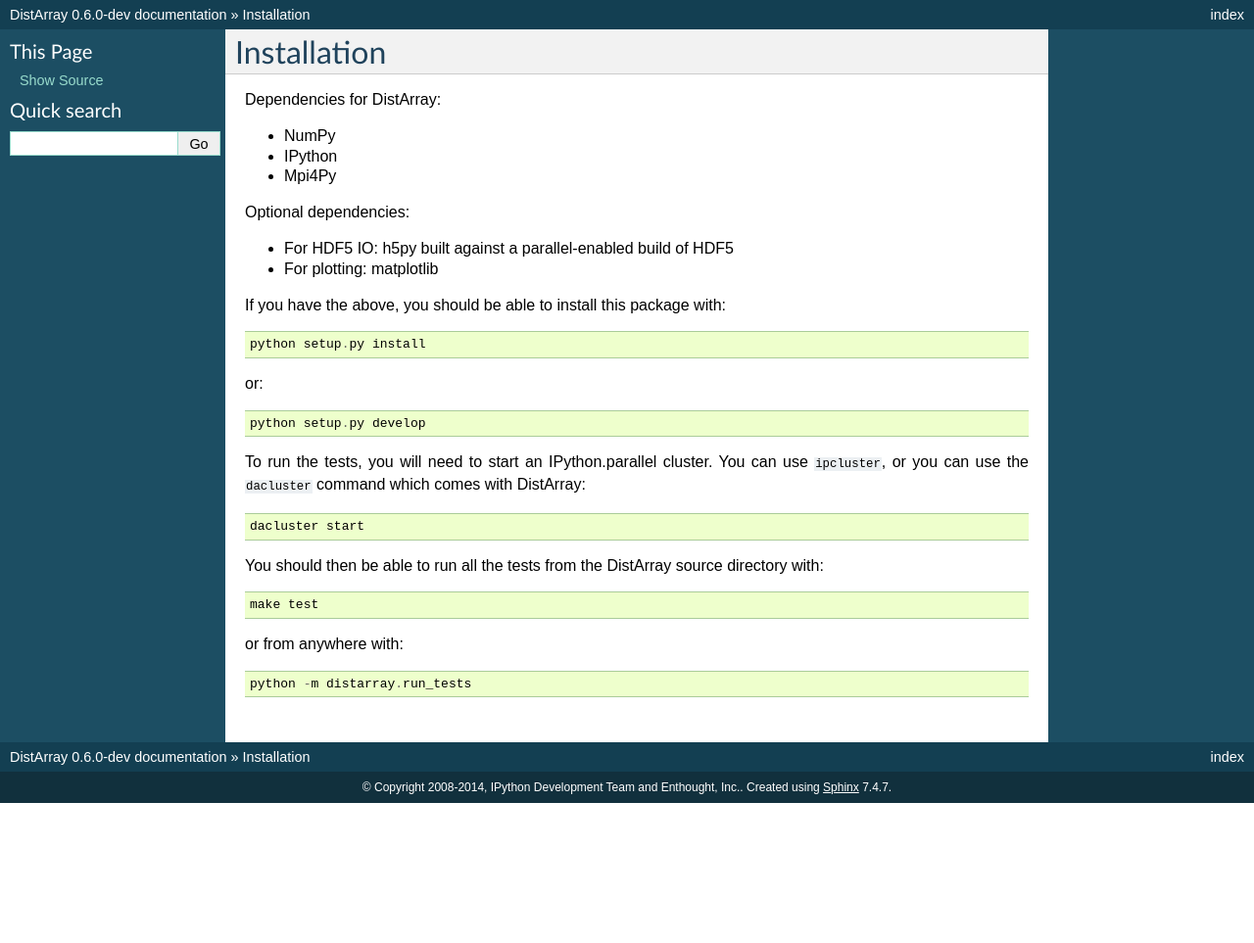
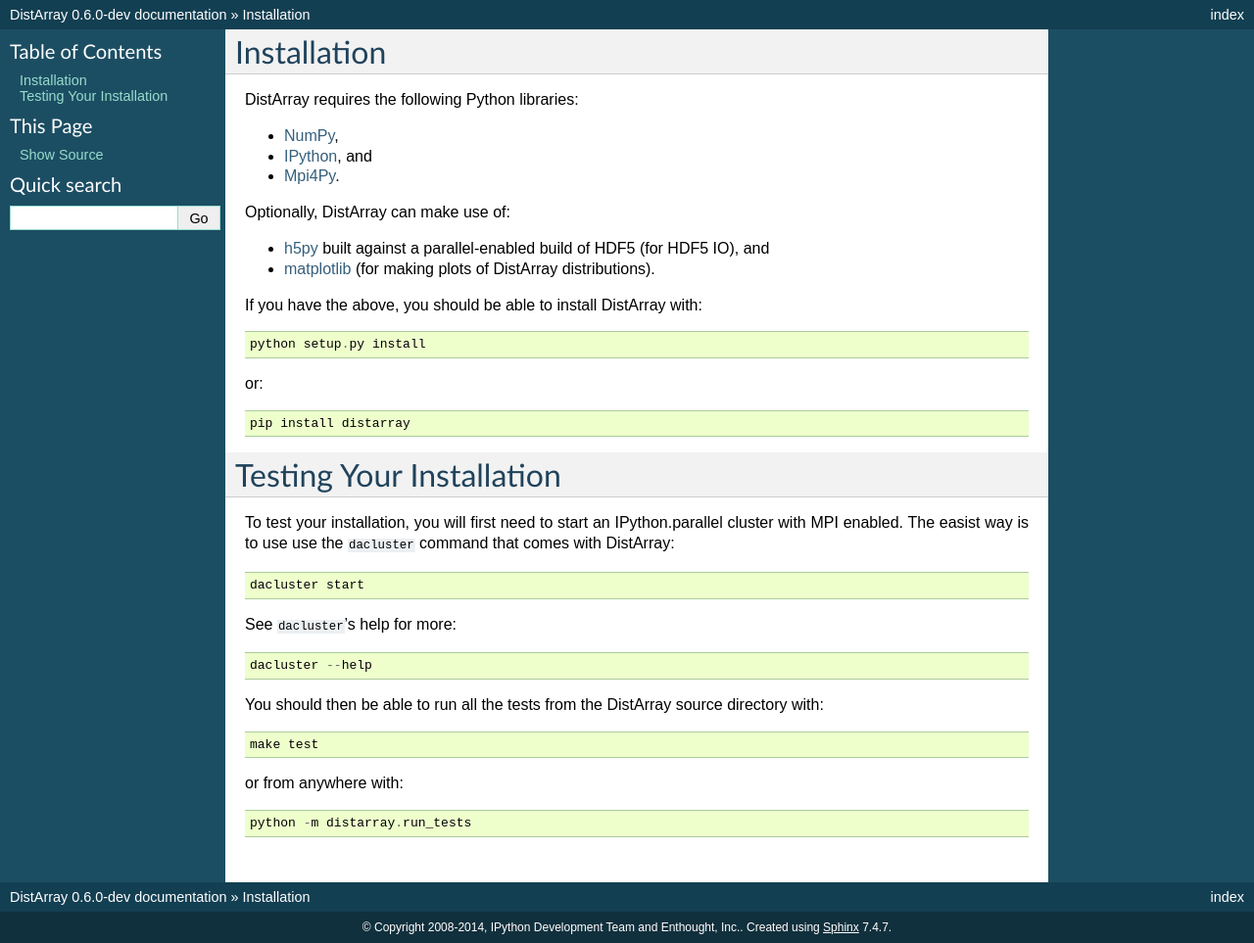
Before and after one commit to enthought/distarray, a Sphinx documentation site: the page built from docs/sphinx/source/installation.rst, in a window 1280 px wide. Shown: the whole page at 98% size. Built offline with Sphinx 7.4.7, drawn with Linux system fonts in a browser that asks for light colours; before the commit the page ends 900 px from its top, so only the background shows below that.

Commit message:
Update the installation doc.

```diff
--- a/docs/sphinx/source/installation.rst
+++ b/docs/sphinx/source/installation.rst
@@ -1,31 +1,45 @@
 Installation
 ------------
 
-Dependencies for DistArray:
+DistArray requires the following Python libraries:
 
-* NumPy
-* IPython
-* Mpi4Py
+* `NumPy`_,
+* `IPython`_, and
+* `Mpi4Py`_.
 
-Optional dependencies:
+.. _NumPy: http://www.numpy.org
+.. _IPython: http://ipython.org
+.. _Mpi4Py: http://mpi4py.scipy.org
 
-* For HDF5 IO: h5py built against a parallel-enabled build of HDF5
-* For plotting: matplotlib
+Optionally, DistArray can make use of:
 
-If you have the above, you should be able to install this package with::
+* `h5py`_ built against a parallel-enabled build of HDF5 (for HDF5 IO), and
+* `matplotlib`_ (for making plots of DistArray distributions).
+
+.. _h5py: http://www.h5py.org/
+.. _matplotlib: http://matplotlib.org/
+
+If you have the above, you should be able to install DistArray with::
 
     python setup.py install
 
 or::
 
-    python setup.py develop
+    pip install distarray
 
 
-To run the tests, you will need to start an IPython.parallel cluster.  You can
-use ``ipcluster``, or you can use the ``dacluster`` command which comes with
-DistArray::
+Testing Your Installation
+-------------------------
+
+To test your installation, you will first need to start an IPython.parallel
+cluster with MPI enabled.  The easist way is to use use the ``dacluster``
+command that comes with DistArray::
 
     dacluster start
+
+See ``dacluster``'s help for more::
+
+    dacluster --help
 
 You should then be able to run all the tests from the DistArray source
 directory with::
```
